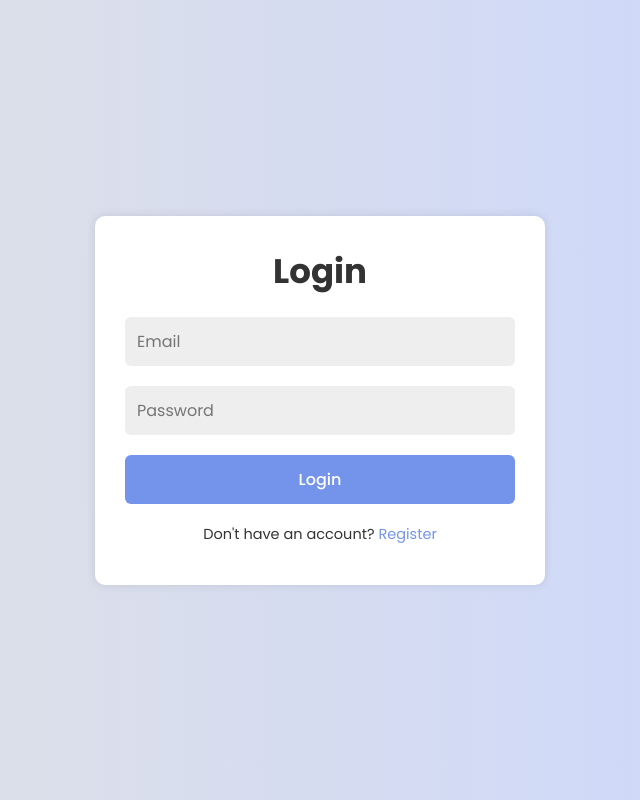
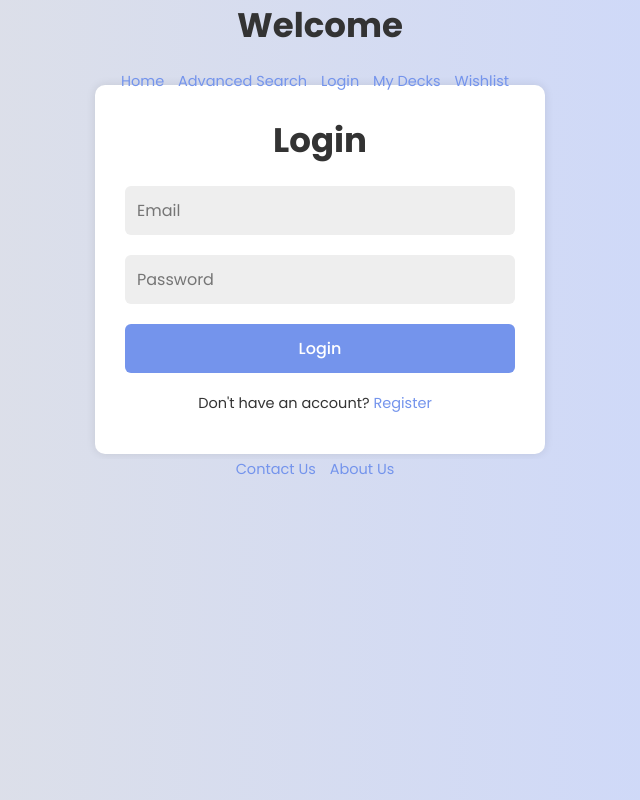
Before and after one commit to treycastrechino/MagicSearchSite, a PHP site: page /LogIn.php in a window 1280 px wide. Shown: the whole page, without its empty margins (320-960 px from the left). Run offline with PHP 8.4, Linux system fonts and the light colour scheme.

Commit message:
Added a universal header and footer and a way to navigate from one page to the next. All pages are a blank template with text to let you know the page you are on.

```diff
--- a/LogIn.php
+++ b/LogIn.php
@@ -1,6 +1,8 @@
 <?php
     //This page will be used to log in.
     //Should somebody already be logged in it should redirect them to the home page with a "already logged in" message
+
+
 
 ?>
 
@@ -12,9 +14,14 @@
     <title>Login Page</title>
     <link rel="stylesheet" href="loginStyle.css">
 </head>
+
+
 <body>
 
+
+
     <div class ="container">
+        <?php include("siteHeader.php") ?>
         <div class="form-box active" id="login-form">
             <form action="">
                 <h2>Login</h2>
@@ -36,9 +43,13 @@
                 <p>Already have an account?  <a href="#" onclick="swapForms('login-form')">Login</a></p>
             </form>
         </div>
+        <?php include("siteFooter.php")?>
     </div>
 
     <script src="switchLoginRegister.js"> </script>
 
 </body>
+
+
+
 </html>
--- /dev/null
+++ b/footerStyle.css
@@ -0,0 +1,29 @@
+@import url('https://fonts.googleapis.com/css2?family=Poppins:wght@400;500;700&display=swap');
+
+* {
+
+    margin:     0;
+    padding:    0;
+    box-sizing: border-box;
+    font-family: "Poppins", serif;
+
+}
+
+
+.footerContainer {
+    width: 100%;
+    justify-content: center;
+    align-items: center;
+    background: linear-gradient(to right, #e2e2e2, #c9d6ff);
+    color: #333;
+}
+
+p {
+    justify-content: center;
+    align-items: center;
+
+}
+
+a {
+    margin-right: 10px;
+}
--- /dev/null
+++ b/headerStyle.css
@@ -0,0 +1,44 @@
+@import url('https://fonts.googleapis.com/css2?family=Poppins:wght@400;500;700&display=swap');
+
+* {
+
+    margin:     0;
+    padding:    0;
+    box-sizing: border-box;
+    font-family: "Poppins", serif;
+
+}
+
+
+
+.header {
+    width: 100vw;
+    height: 10vh;
+    justify-content: center;
+    align-items: center;
+
+}
+
+body {
+    justify-content: center;
+    align-items: center;
+    min-height: 100vh;
+    background: linear-gradient(to right, #e2e2e2, #c9d6ff);
+    color: #333;
+}
+
+h2 {
+    font-size: 34px;
+    text-align: center;
+    margin-bottom: 20px;
+}
+
+p {
+    text-align: center;
+
+}
+
+a {
+    text-align: center;
+    margin-right: 10px;
+}
--- a/loginStyle.css
+++ b/loginStyle.css
@@ -11,7 +11,6 @@
 
 
 body {
-    display: flex;
     justify-content: center;
     align-items: center;
     min-height: 100vh;
@@ -19,19 +18,17 @@ body {
     color: #333;
 }
 
-/* this is to prevent the layout from being too close to the edge of the screen */
-.container {
-    margin: 0 15px;
-}
-
 
 .form-box {
-    width: 100%; /* ensure that the box fits the entire container*/
+    justify-content: center;
+    align-items: center;
+    width: 50%;
     max-width: 450px; /* set max just in case */
     padding: 30px; /* ensure content doesn't stick to the edges*/
     background: #fff;
     border-radius: 10px; /* gives rounded corners */
     box-shadow: 0 0 10px rgba(0,0,0,0.1);
+    margin: 5px auto;
     display: none;
 }
 
--- /dev/null
+++ b/siteFooter.php
@@ -0,0 +1,12 @@
+
+<link rel="stylesheet" href="footerStyle.css">
+
+
+    <div class="footerContainer">
+        <footer>
+            <p>
+            <a href="contactUs.php">Contact Us</a>
+            <a href="aboutUsPage.php">About Us</a>
+            </p>
+        </footer>
+    </div>
--- /dev/null
+++ b/siteHeader.php
@@ -0,0 +1,19 @@
+
+<link rel="stylesheet" href="headerStyle.css">
+
+<div class = "headerContainer">
+
+    <div class="header">
+            <header>
+                <h2>Welcome</h2>
+                <p>
+                <a href="index.php">Home</a>
+                <a href="advanceSearch.php">Advanced Search</a>
+                <a href="Login.php">Login</a>
+                <a href="decks.php">My Decks</a>
+                <a href="wishlistDisplay.php">Wishlist</a>
+                </p>
+            </header>
+        </div>
+
+</div>
```
Also changed, not shown: aboutUsPage.php (+19 -0 lines), advanceSearch.php (+19 -0 lines), allPage.css (added, +27 -0 lines), contactUs.php (+19 -0 lines), decks.php (+19 -0 lines), index.php (+8 -10 lines), wishlistDisplay.php (+23 -0 lines).
